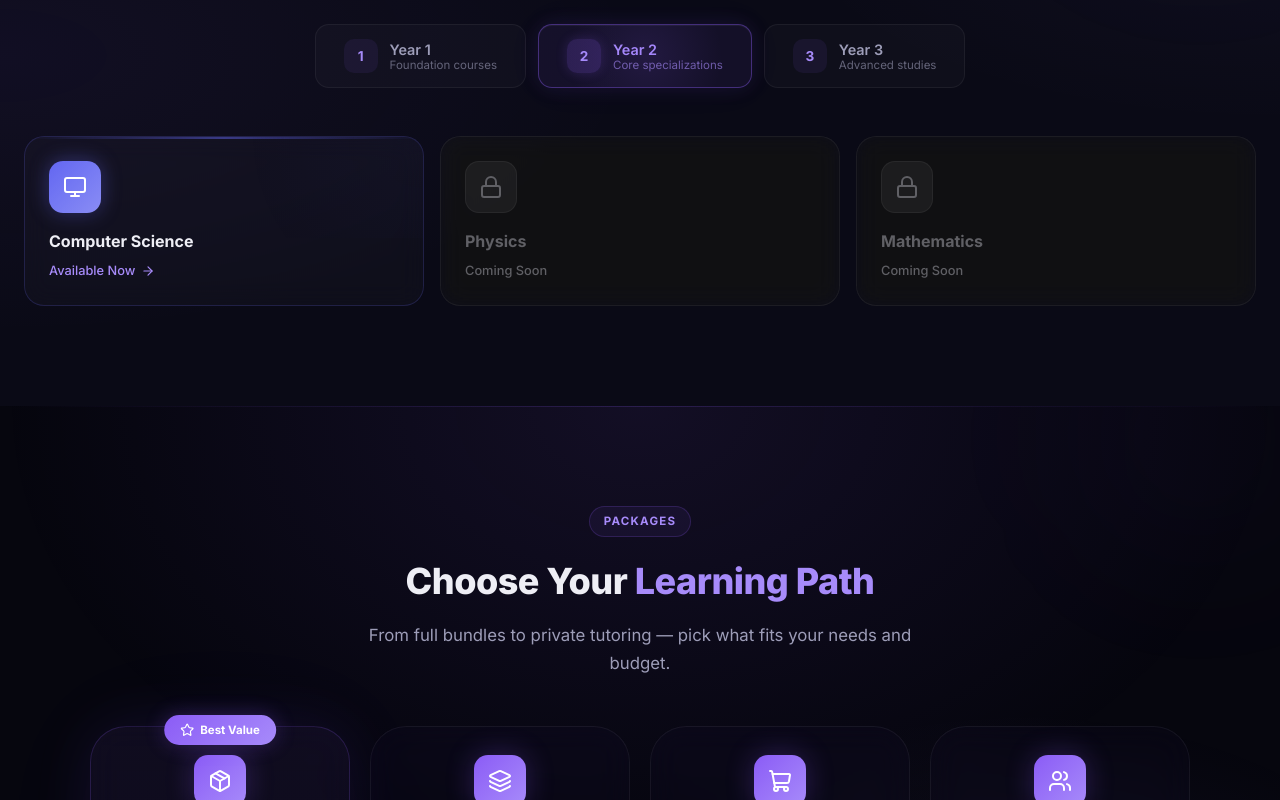
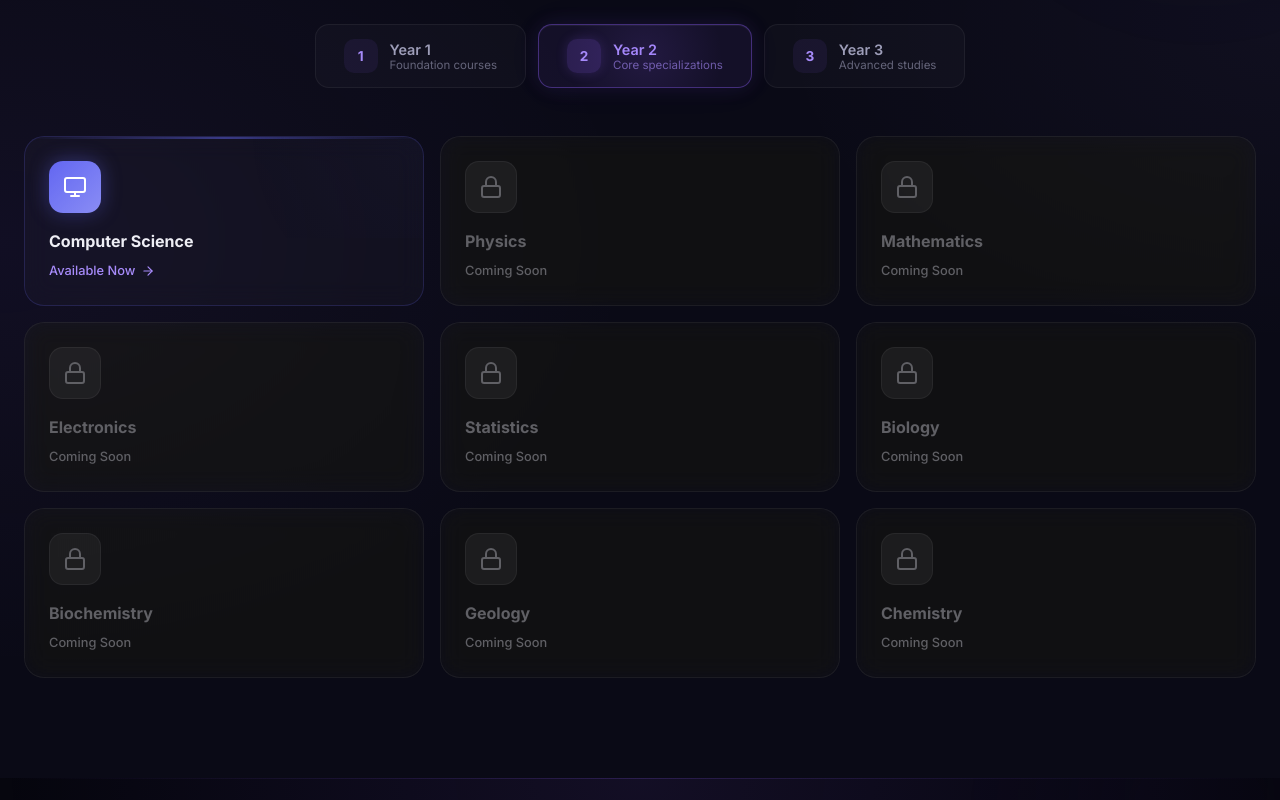
Before and after one commit to ali-shokor/UFOQ-MVP, a React (Vite) app: page / in a window 1280 px wide. Shown: the part 2600-3400 px from the top of the page. Built offline with nearby package versions, Linux system fonts and the light colour scheme.

Commit message:
fix: desktop shows all majors, phone has show-more toggle

```diff
--- a/src/components/years/YearSelector.jsx
+++ b/src/components/years/YearSelector.jsx
@@ -1,4 +1,4 @@
-import { useState } from "react";
+import { useState, useEffect } from "react";
 import { motion, AnimatePresence } from "framer-motion";
 import { useSearchParams } from "react-router-dom";
 import { ChevronDown } from "lucide-react";
@@ -9,14 +9,29 @@ import "./YearSelector.css";
 
 const MOBILE_INITIAL = 3;
 
+function useIsMobile() {
+  const [isMobile, setIsMobile] = useState(
+    () => typeof window !== "undefined" && window.innerWidth <= 640
+  );
+  useEffect(() => {
+    const check = () => setIsMobile(window.innerWidth <= 640);
+    window.addEventListener("resize", check);
+    return () => window.removeEventListener("resize", check);
+  }, []);
+  return isMobile;
+}
+
 export default function YearSelector({ onMajorSelect }) {
   const [searchParams] = useSearchParams();
   const bundle = searchParams.get("bundle");
   const [selectedYear, setSelectedYear] = useState(2);
   const [showAll, setShowAll] = useState(false);
+  const isMobile = useIsMobile();
 
-  const visibleMajors = showAll ? majors : majors.slice(0, MOBILE_INITIAL);
-  const hasMore = majors.length > MOBILE_INITIAL;
+  const visibleMajors = isMobile && !showAll
+    ? majors.slice(0, MOBILE_INITIAL)
+    : majors;
+  const hasMore = isMobile && majors.length > MOBILE_INITIAL;
 
   return (
     <section className="year-selector">
@@ -69,7 +84,7 @@ export default function YearSelector({ onMajorSelect }) {
             exit={{ opacity: 0, y: -20 }}
             transition={{ duration: 0.3 }}
           >
-            {(showAll ? majors : visibleMajors).map((major, index) => (
+            {visibleMajors.map((major, index) => (
               <MajorCard
                 key={major.id}
                 major={major}
```
